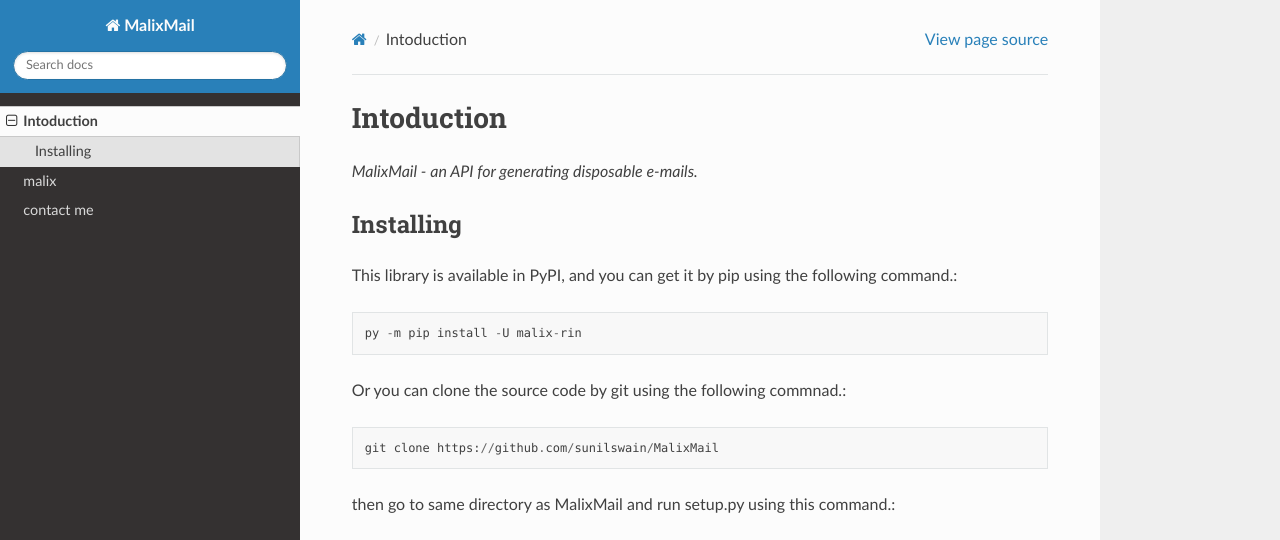
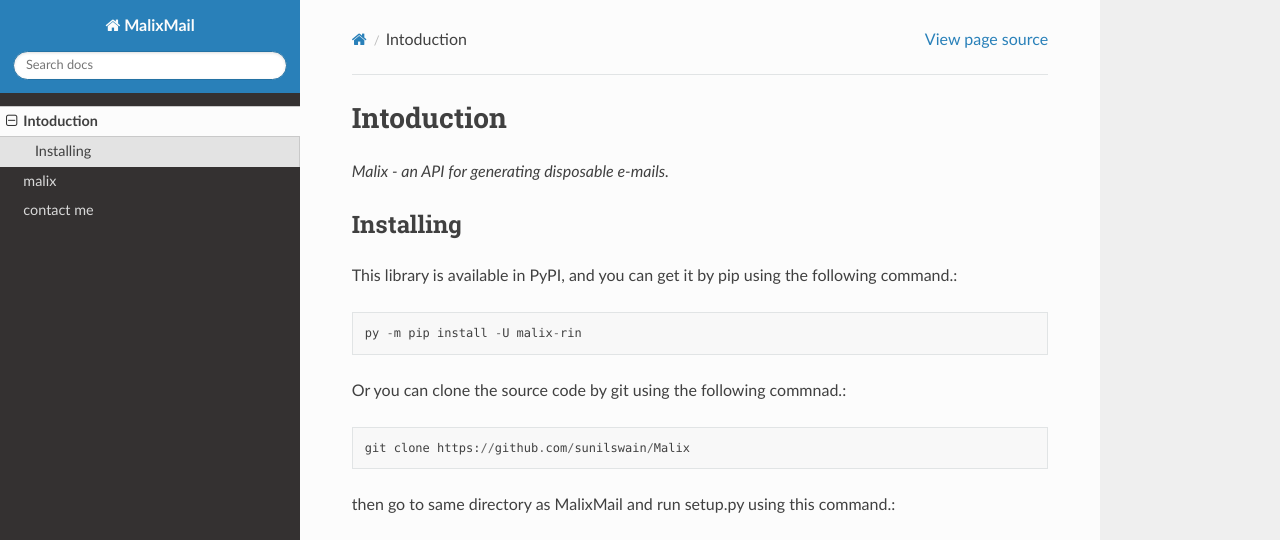
Before and after one commit to sunilswain/Malix, a Sphinx documentation site: the page built from docs/source/intro.rst, in a window 1280 px wide. Shown: the top 540 px of the page. Built offline with Sphinx 7.4.7 and the Read the Docs theme 2.0.0, drawn with Linux system fonts in a browser that asks for light colours.

Commit message:
Update intro.rst

```diff
--- a/docs/source/intro.rst
+++ b/docs/source/intro.rst
@@ -1,7 +1,7 @@
 Intoduction
 ============
 
-*MalixMail - an API for generating disposable e-mails.*
+*Malix - an API for generating disposable e-mails.*
 
 Installing
 ++++++++++
@@ -12,7 +12,7 @@ This library is available in PyPI, and you can get it by pip using the following
 
 Or you can clone the source code by git using the following commnad.::
 
-    git clone https://github.com/sunilswain/MalixMail
+    git clone https://github.com/sunilswain/Malix
 
 then go to same directory as MalixMail and run setup.py using this command.::
 
```
